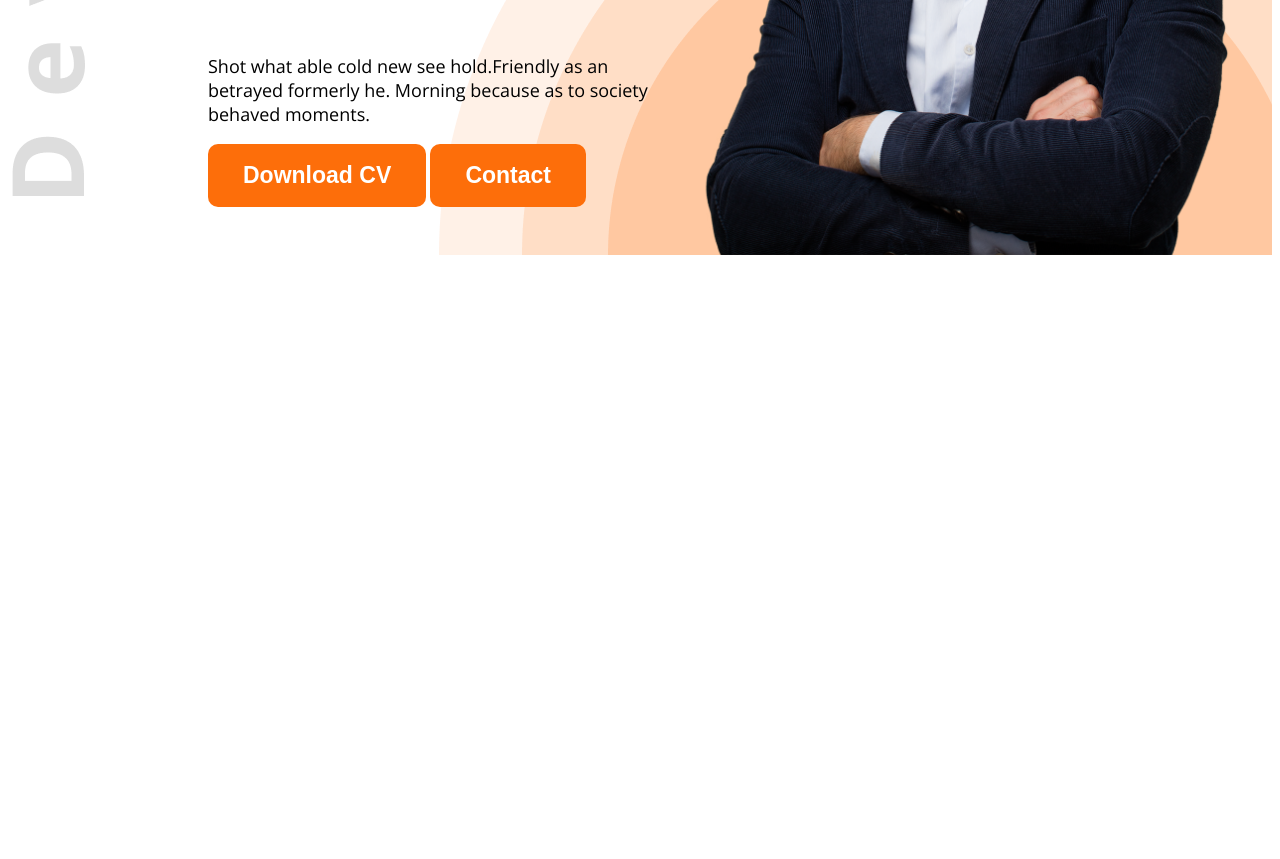
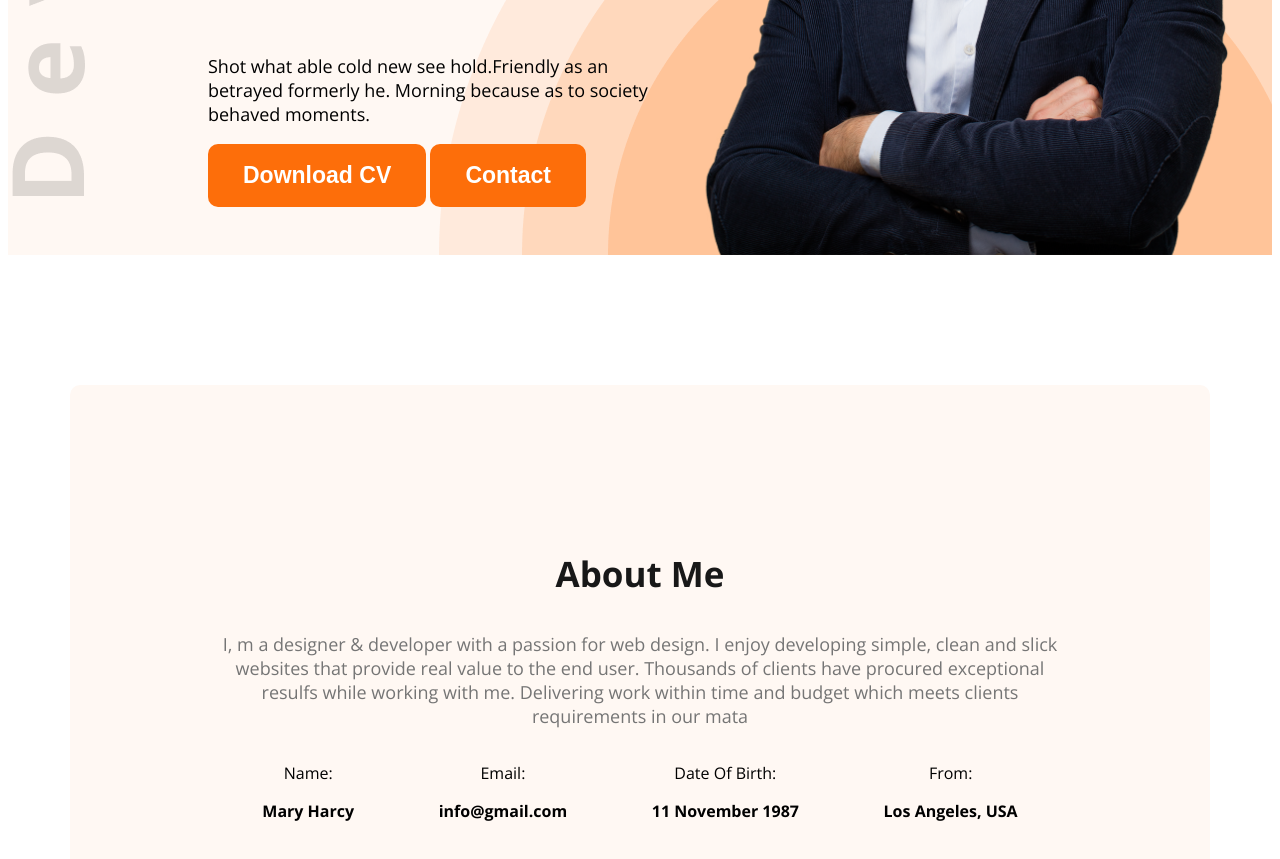
Before and after one commit to MohammadMahbub/developer-portfolio, a plain HTML site: page index.html in a window 1280 px wide. Shown: the part 575-1434 px from the top of the page. Before the commit the page ends 838 px from the top, so only its background shows below. Drawn offline with nearby package versions, Linux system fonts and the light colour scheme.

Commit message:
about section added

```diff
--- a/index.html
+++ b/index.html
@@ -13,7 +13,7 @@
 </head>
 
 <body class="open-sans-normal">
-    <header class="header">
+    <header class="header secondary-bg">
         <nav>
             <h3 class="nav-title">Ma<span class="text-primery">r</span>y</h3>
             <ul>
@@ -37,11 +37,38 @@
             </div>
             <img class="banner-profile-pic" src="images/hardy.png" alt="">
         </div>
-
     </header>
 
     <main>
 
+        <section class="about secondary-bg">
+            <h3 class="section-title">About Me</h3>
+            <p class="section-description">I, m a designer & developer with a passion for web design. I enjoy developing
+                simple, clean and slick websites that provide real value to the end user. Thousands of clients have
+                procured exceptional resulfs while working with me. Delivering work within time and budget which meets
+                clients requirements in our mata
+            </p>
+            <div class="about-items">
+                <!-- .about-item*4>p.item-title+item-description -->
+                <div class="about-item">
+                    <p class="item-title">Name:</p>
+                    <div class="item-description">Mary Harcy</div>
+                </div>
+                <div class="about-item">
+                    <p class="item-title">Email:</p>
+                    <div class="item-description">info@gmail.com</div>
+                </div>
+                <div class="about-item">
+                    <p class="item-title">Date Of Birth:</p>
+                    <div class="item-description">11 November 1987</div>
+                </div>
+                <div class="about-item">
+                    <p class="item-title">From:</p>
+                    <div class="item-description">Los Angeles, USA</div>
+                </div>
+            </div>
+
+        </section>
 
     </main>
 
--- a/styles/portfolio.css
+++ b/styles/portfolio.css
@@ -7,9 +7,42 @@
 }
 
 /* shared style */
+.secondary-bg {
+    background-color: #fff8f3;
+}
+
 .text-primery {
     color: #FD6E0A;
 }
+
+.btn-primary {
+    background-color: #FD6E0A;
+    color: white;
+    padding: 18px 35px;
+    font-weight: bold;
+    font-size: 23px;
+    border-radius: 10px;
+    border: none;
+}
+
+.dark-2 {
+    color: #474747;
+}
+
+.section-title {
+    font-size: 35px;
+    font-weight: bold;
+    color: #181818;
+}
+
+.section-description {
+    font-size: 18px;
+    color: #757575;
+}
+
+
+
+
 
 /* header-style */
 .header {
@@ -24,20 +57,6 @@
     align-items: center;
     justify-content: space-between;
     margin: 0 200px;
-}
-
-.btn-primary {
-    background-color: #FD6E0A;
-    color: white;
-    padding: 18px 35px;
-    font-weight: bold;
-    font-size: 23px;
-    border-radius: 10px;
-    border: none;
-}
-
-.dark-2 {
-    color: #474747;
 }
 
 .nav-title {
@@ -89,3 +108,26 @@
 .banner-profile-pic {
     width: 580px;
 }
+
+/* main tag style */
+main {
+    max-width: 1140px;
+    margin: 0 auto;
+}
+
+/* about-style */
+.about {
+    border-radius: 10px;
+    padding: 130px 150px;
+    text-align: center;
+    margin-top: 130px;
+}
+
+.about-items {
+    display: flex;
+    justify-content: space-around;
+}
+
+.item-description {
+    font-weight: 700;
+}
```
